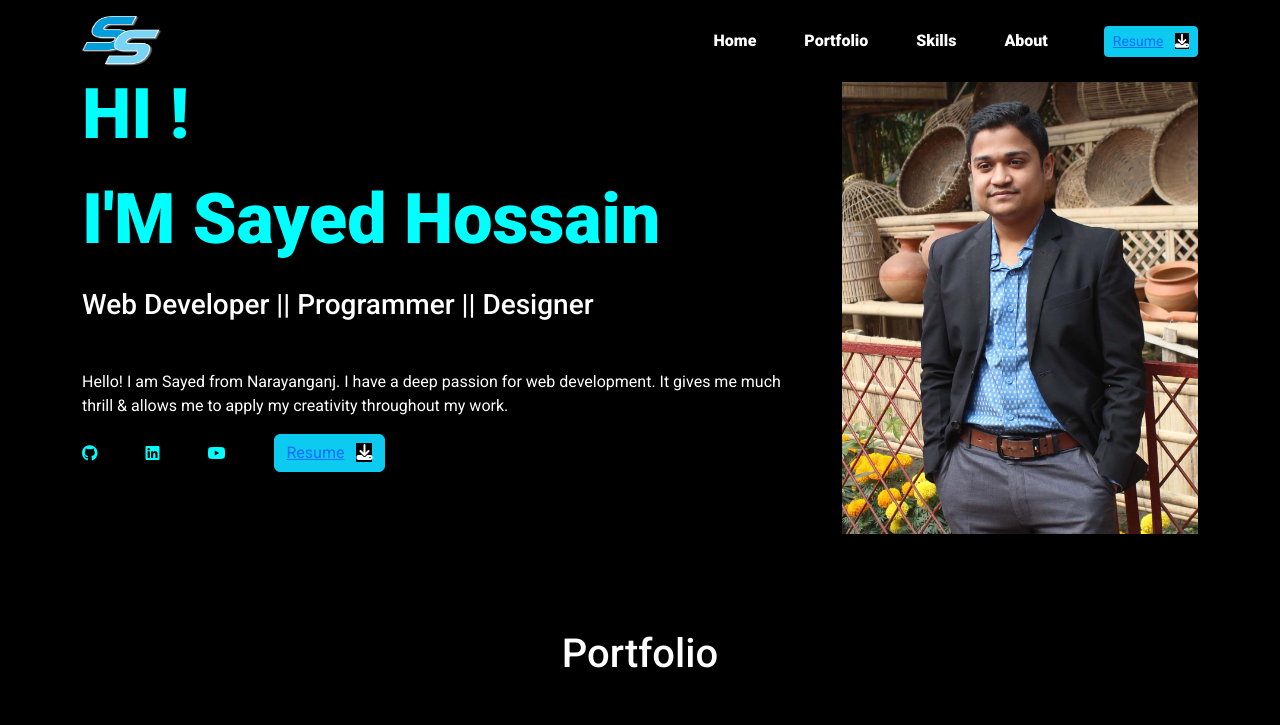
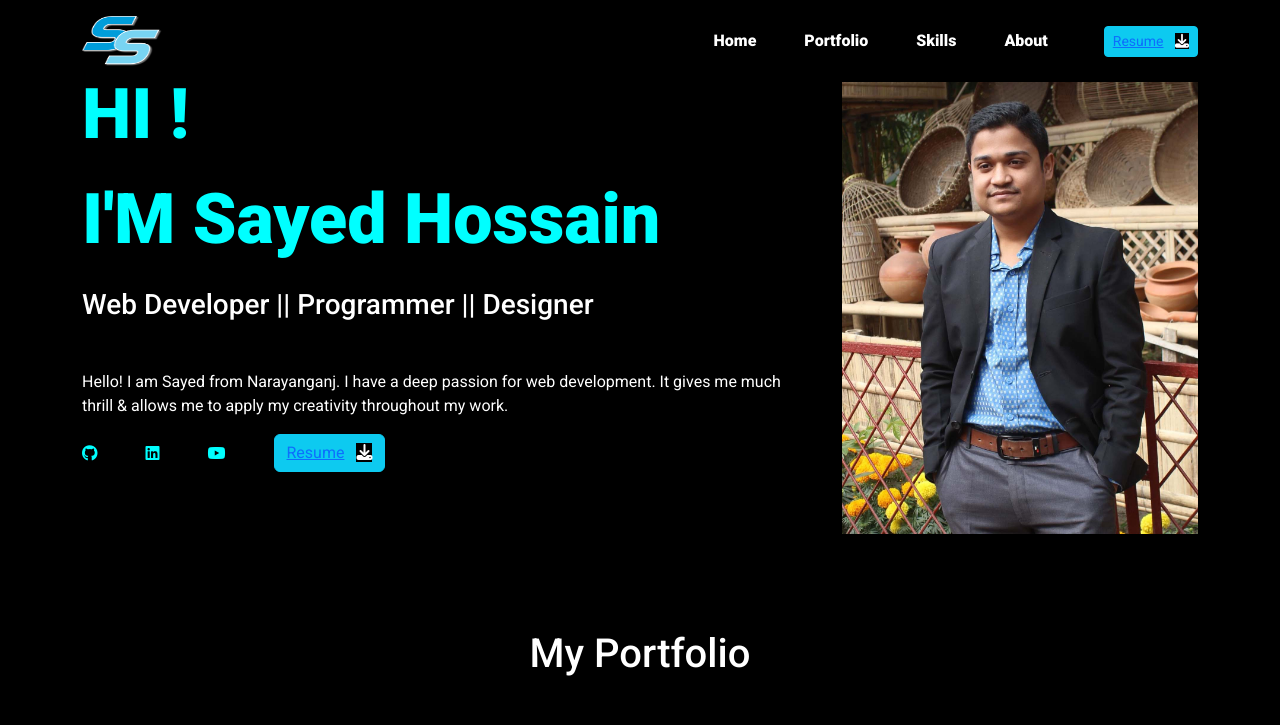
Before and after one commit to sayed8901/personal-portfolio, a plain HTML site: page index.html in a window 1280 px wide. Shown: the top 725 px of the page. Drawn offline with nearby package versions, Linux system fonts and the light colour scheme.

Commit message:
modified

```diff
--- a/index.html
+++ b/index.html
@@ -105,7 +105,7 @@
     <main class="container">
       <!-- portfolio section -->
       <section class="my-5 pb-5">
-        <h1 class="text-center">Portfolio</h1>
+        <h1 class="text-center">My Portfolio</h1>
         <div class="my-5">
           <div
             class="row d-md-flex border border-secondary-subtle rounded-5 p-3 mb-5 mx-2"
```
